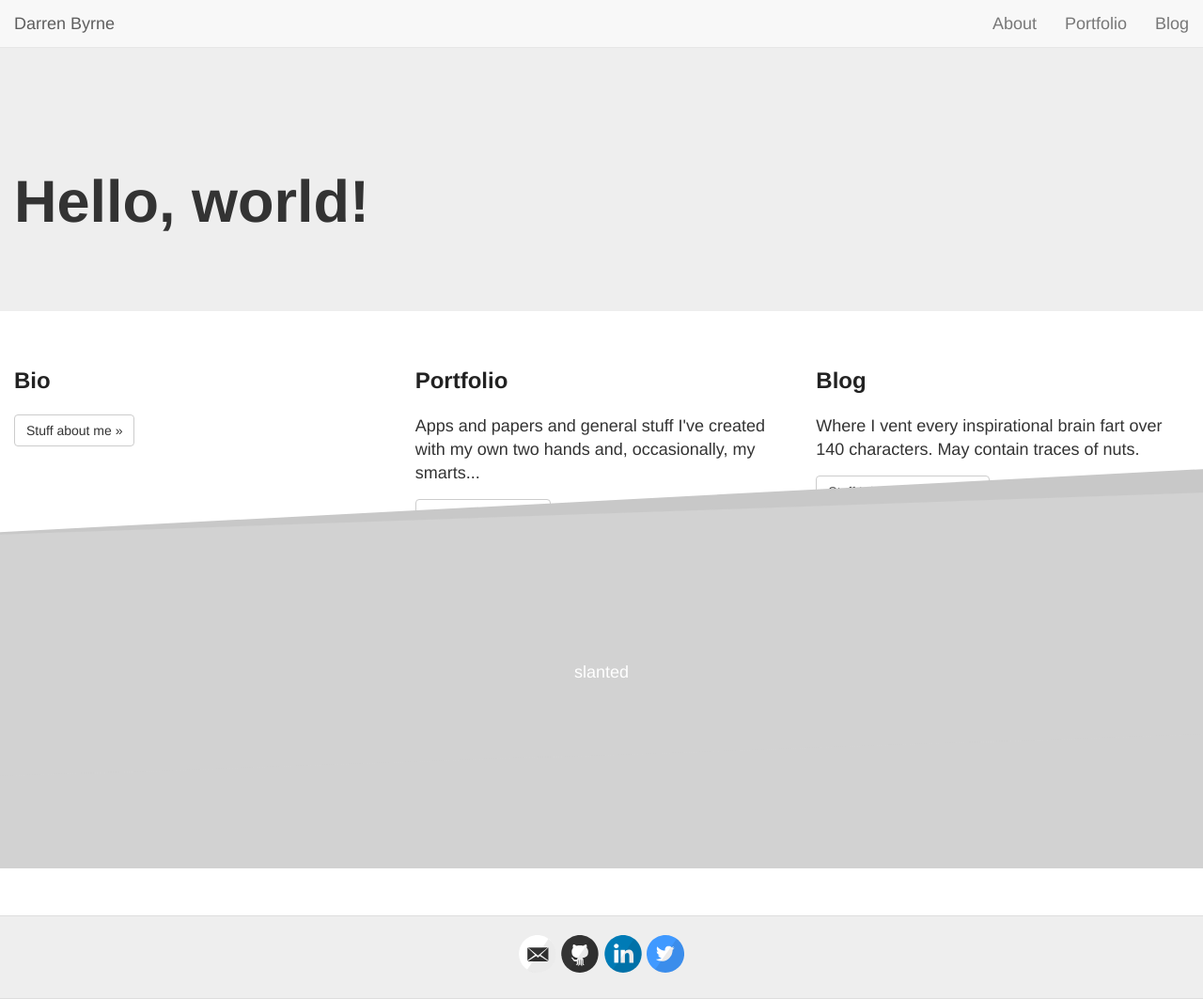
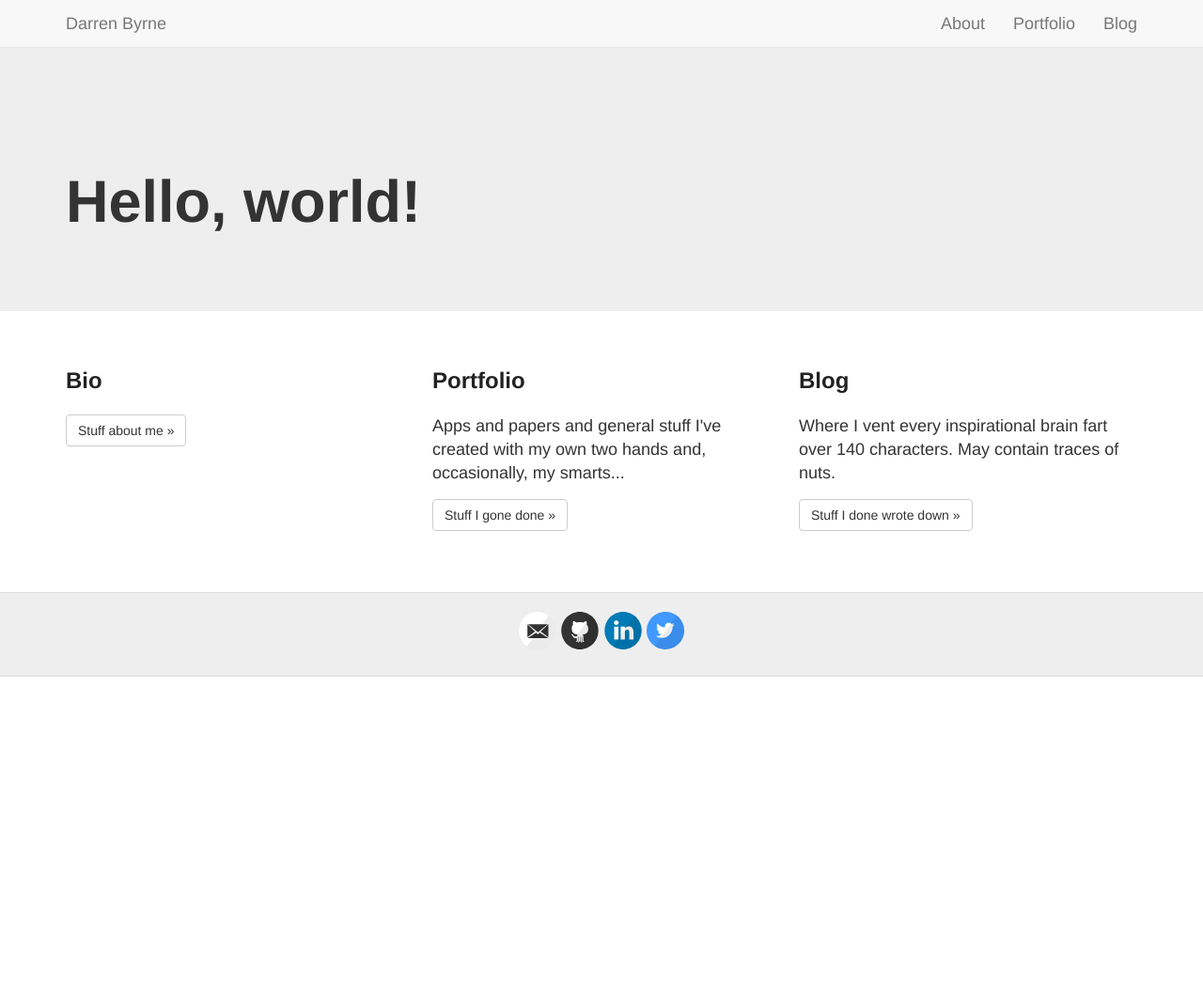
Before and after one commit to Dazby/dazby.github.io, a Jekyll site: the page built from index.html, in a window 1280 px wide and 1063 px high. Shown: the whole window at 94% size. Built offline with Jekyll 4.4.1, drawn with Linux system fonts in a browser that asks for light colours; nearby versions of some CDN libraries; Markdown is read by kramdown in place of the engine named in the settings.

Commit message:
layout updates

```diff
--- a/_layouts/default.html
+++ b/_layouts/default.html
@@ -12,7 +12,6 @@
 
     <link rel="stylesheet" href="https://maxcdn.bootstrapcdn.com/bootstrap/3.3.5/css/bootstrap.min.css">
     <link rel="stylesheet" type="text/css" href="{{ site.url }}/css/style.css" />
-    <link rel="stylesheet" type="text/css" href="{{ site.url }}/css/seperators.css" />
     <link rel="alternate" type="application/rss+xml" title="{{ site.name }} - {{ site.description }}" href="{{ site.baseurl }}/feed.xml" />
 </head>
 
--- a/css/seperators.scss
+++ /dev/null
@@ -1,152 +0,0 @@
----
----
-
-
-
-//Change color1 to change entire color scheme
-$color1: #eee;
-
-*, *:after, *::before {
-    -webkit-box-sizing: border-box;
-    -moz-box-sizing: border-box;
-    box-sizing: border-box;
-}
-
-/* General styles and layout */
-
-.container {
-    overflow: hidden;
-    width:100%;
-    margin:0px;
-    /* we don't want the pseudo-elements sticking out */
-}
-
-.container svg {
-    display: block;
-}
-
-section {
-    position: relative;
-    padding: 10em ;
-    background: $color1;
-    color: #fff;
-    text-align: center;
-}
-
-
-.text:first-child {
-    text-align: right;
-}
-
-.text:nth-child(2) {
-    text-align: left;
-}
-
-.column {
-    display: inline-block;
-    vertical-align: top;
-}
-
-.col-3 .column {
-    padding: 0 1%;
-    width: 33%;
-    text-align: center;
-}
-
-.color {
-    background: darken($color1, 7%);
-}
-
-
-/*** Individual section styles and separators ***/
-
-/* Common style for pseudo-elements */
-section::before,
-section::after {
-    position: absolute;
-    content: '';
-    pointer-events: none;
-}
-
-/* Double Diagonal line */
-
-.ss-style-doublediagonal {
-    z-index: 1;
-    padding-top: 6em;
-    background: darken($color1, 11%);
-}
-
-.ss-style-doublediagonal::before,
-.ss-style-doublediagonal::after {
-    top: 0;
-    left: -25%;
-    z-index: -1;
-    width: 150%;
-    height: 75%;
-    background: inherit;
-    -webkit-transform: rotate(-2deg);
-    transform: rotate(-2deg);
-    -webkit-transform-origin: 0 0;
-    transform-origin: 0 0;
-}
-
-.ss-style-doublediagonal::before {
-    height: 50%;
-    background: darken($color1, 15%);
-    -webkit-transform: rotate(-3deg);
-    transform: rotate(-3deg);
-    -webkit-transform-origin: 3% 0;
-    transform-origin: 3% 0;
-}
-
-/* Half Circle */
-.ss-style-halfcircle::before,
-.ss-style-halfcircle::after {
-    left: 50%;
-    z-index: 10;
-    width: 100px;
-    height: 100px;
-    border-radius: 50%;
-    background: inherit;
-    -webkit-transform: translateX(-50%);
-    transform: translateX(-50%);
-}
-
-.ss-style-halfcircle::before {
-    top: -50px;
-}
-
-.ss-style-halfcircle::after {
-    bottom: -50px;
-}
-
-/* Media Queries for the layout */
-@media screen and (max-width: 68em) {
-    section {
-        font-size: 80%;
-    }
-}
-
-@media screen and (max-width: 54em) {
-    .column {
-        display: block;
-        width: 100% !important;
-    }
-
-    .text:first-child,
-    .text:nth-child(2) {
-        text-align: center;
-    }
-
-    .icon {
-        margin: 0 auto;
-    }
-
-    .col-2 .column:first-child .icon {
-        margin: 0 auto 50px;
-    }
-
-    .col-2 .column:nth-child(2) .icon {
-        margin: 50px auto 0;
-    }
-}
--- a/index.html
+++ b/index.html
@@ -3,6 +3,7 @@ layout: default
 ---
 
 <!-- Main jumbotron for a primary marketing message or call to action -->
+<section>
     <div class="jumbotron">
         <div class="container">
             <h1>Hello, world!</h1>
@@ -10,7 +11,9 @@ layout: default
             <!--<p><a class="btn btn-primary btn-lg" href="#" role="button">Learn more &raquo;</a></p>-->
         </div>
     </div>
+</section>
 
+<section>
     <div class="container">
         <!-- Example row of columns -->
         <div class="row">
@@ -31,9 +34,4 @@ layout: default
             </div>
         </div>
     </div>
-
-<section class="col-3 ss-style-doublediagonal">
-    <div class="column">
-        <p>slanted</p>
-    </div>
 </section>
```
Lines whose indentation alone changed are shown as unchanged.
